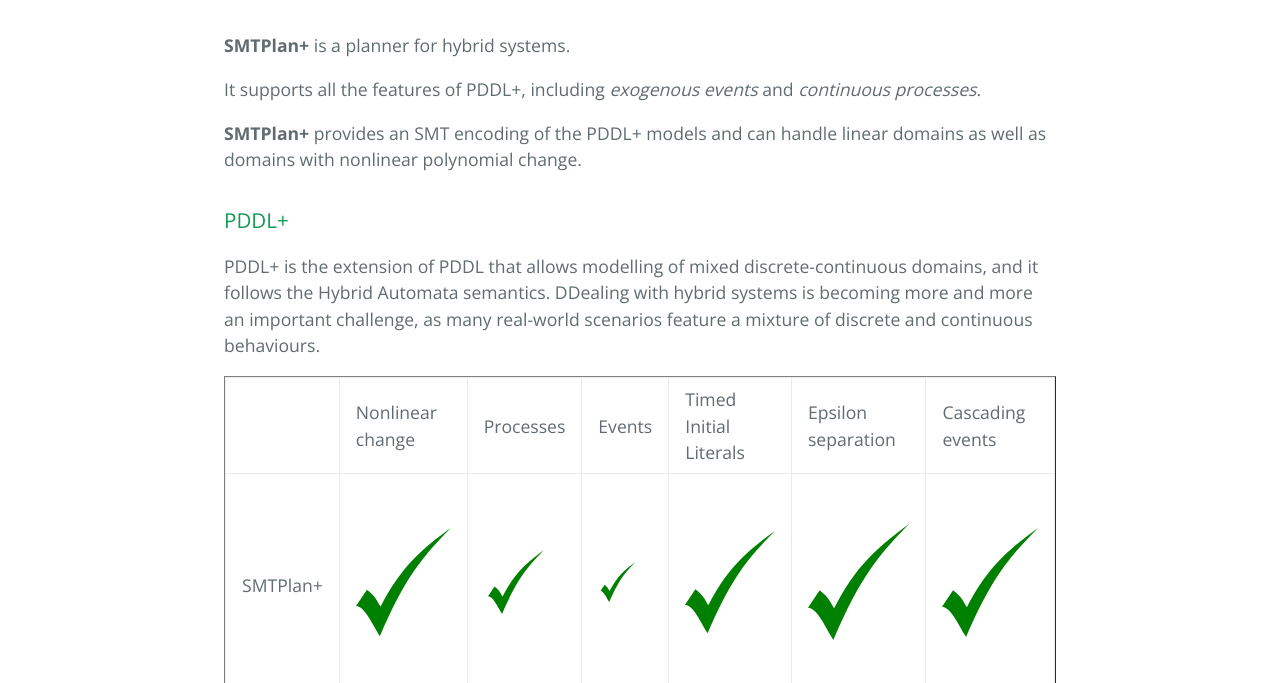
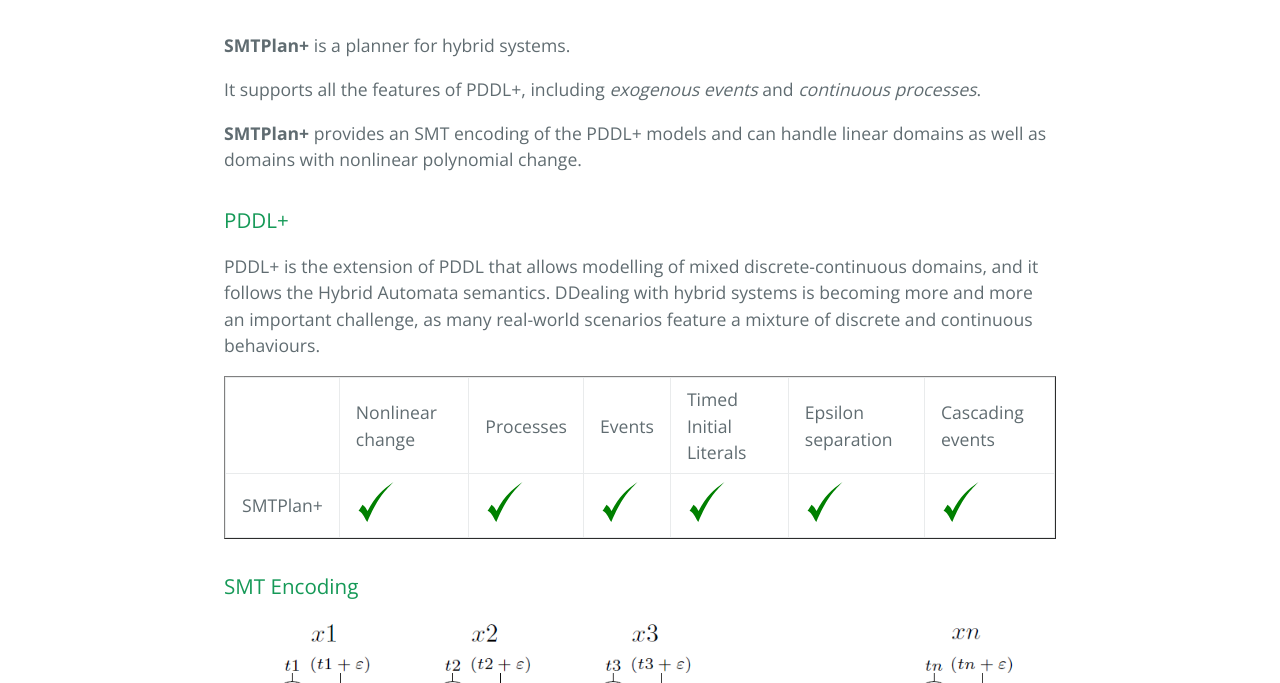
Before and after one commit to KCL-Planning/SMTPlan, a plain HTML site: page index.html in a window 1280 px wide. Shown: the part 117-800 px from the top of the page. Drawn offline with nearby package versions, Linux system fonts and the light colour scheme.

Commit message:
Update index.html

```diff
--- a/index.html
+++ b/index.html
@@ -42,12 +42,12 @@
 </tr>
 <tr>
 <td>SMTPlan+</td>
-<td><img src="images/green-tick.svg" alt="OK" style="width:128px;height:128px;"></td>
-<td><img src="images/green-tick.svg" alt="OK" style="width:64px;height:64px;"></td>
 <td><img src="images/green-tick.svg" alt="OK" style="width:40px;height:40px;"></td>
-<td><img src="images/green-tick.svg" alt="OK" style="width:200px;height:200px;"></td>
-<td><img src="images/green-tick.svg" alt="OK"></td>
-<td><img src="images/green-tick.svg" alt="OK"></td>
+<td><img src="images/green-tick.svg" alt="OK" style="width:40px;height:40px;"></td>
+<td><img src="images/green-tick.svg" alt="OK" style="width:40px;height:40px;"></td>
+<td><img src="images/green-tick.svg" alt="OK" style="width:40px;height:40px;"></td>
+<td><img src="images/green-tick.svg" alt="OK" style="width:40px;height:40px;"></td>
+<td><img src="images/green-tick.svg" alt="OK" style="width:40px;height:40px;"></td>
 </tr>
 </table>
 
```
